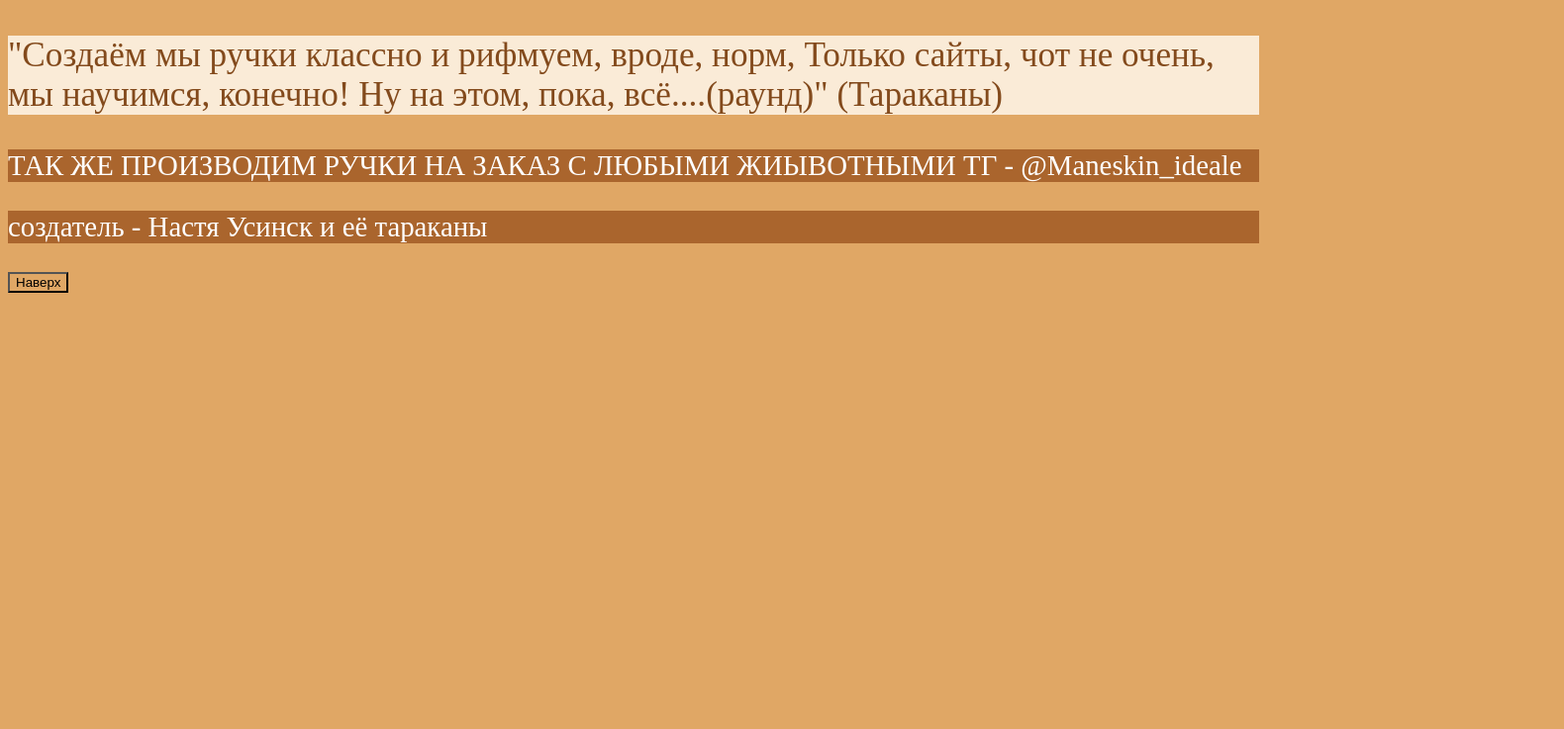
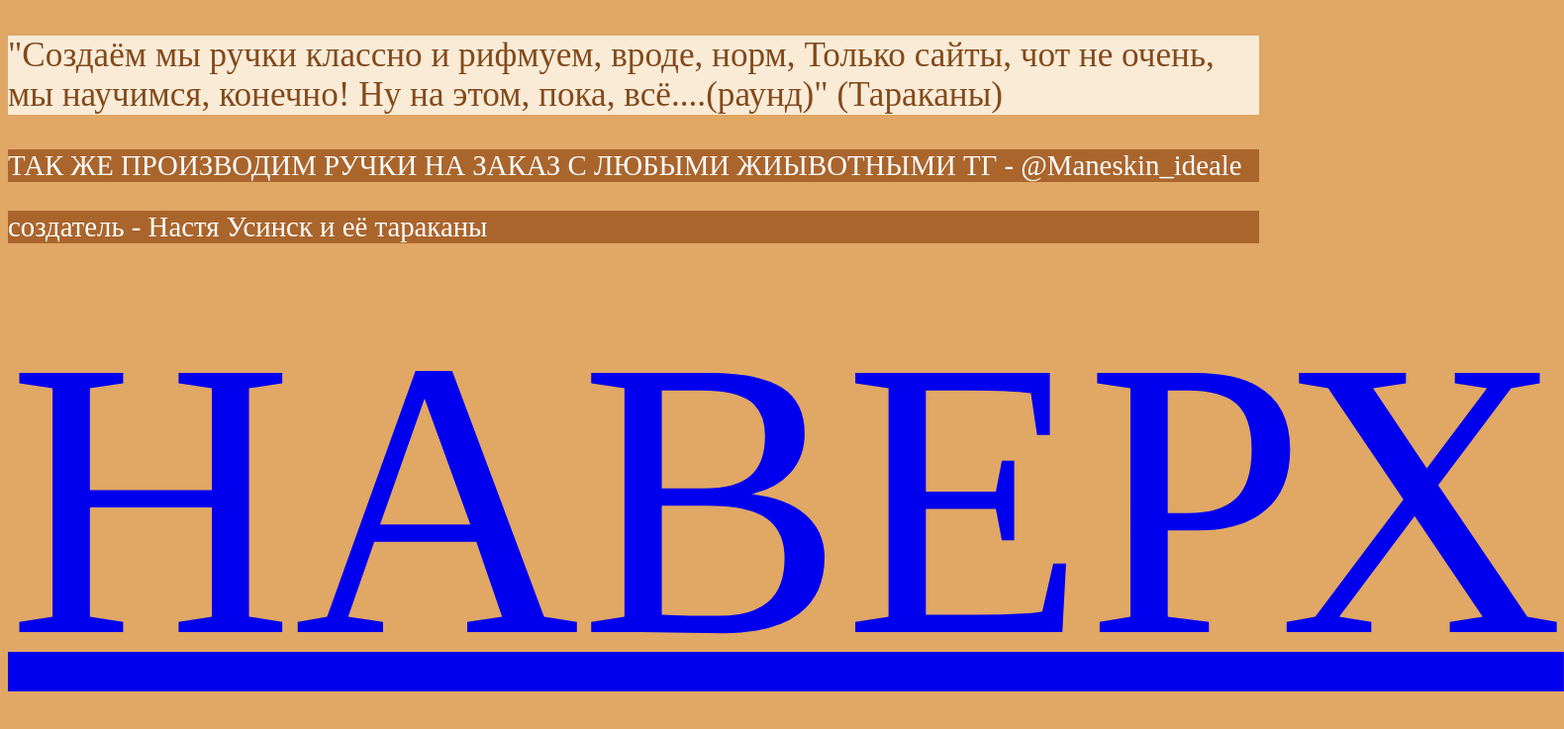
Before and after one commit to Maneskin-nast/XP, a plain HTML site: page index.html in a window 1280 px wide. Shown: the part 1221-1958 px from the top of the page at 99% size, 1580 px wide, since content can reach past the window. Before the commit the page ends 1525 px from the top, so only its background shows below. Drawn offline with Linux system fonts and the light colour scheme.

Commit message:
Update index.html

```diff
--- a/index.html
+++ b/index.html
@@ -31,7 +31,7 @@
                 <P>ТАК ЖЕ ПРОИЗВОДИМ РУЧКИ НА ЗАКАЗ С ЛЮБЫМИ ЖИЫВОТНЫМИ
                              ТГ - @Maneskin_ideale</P>
                 <p>создатель - Настя Усинск и её тараканы</p>
-                <input type="button" name="наверх" value="Наверх"/>
+                <a href="#">НАВЕРХ</a>
             </footer>
         </body>
     </html>
```
